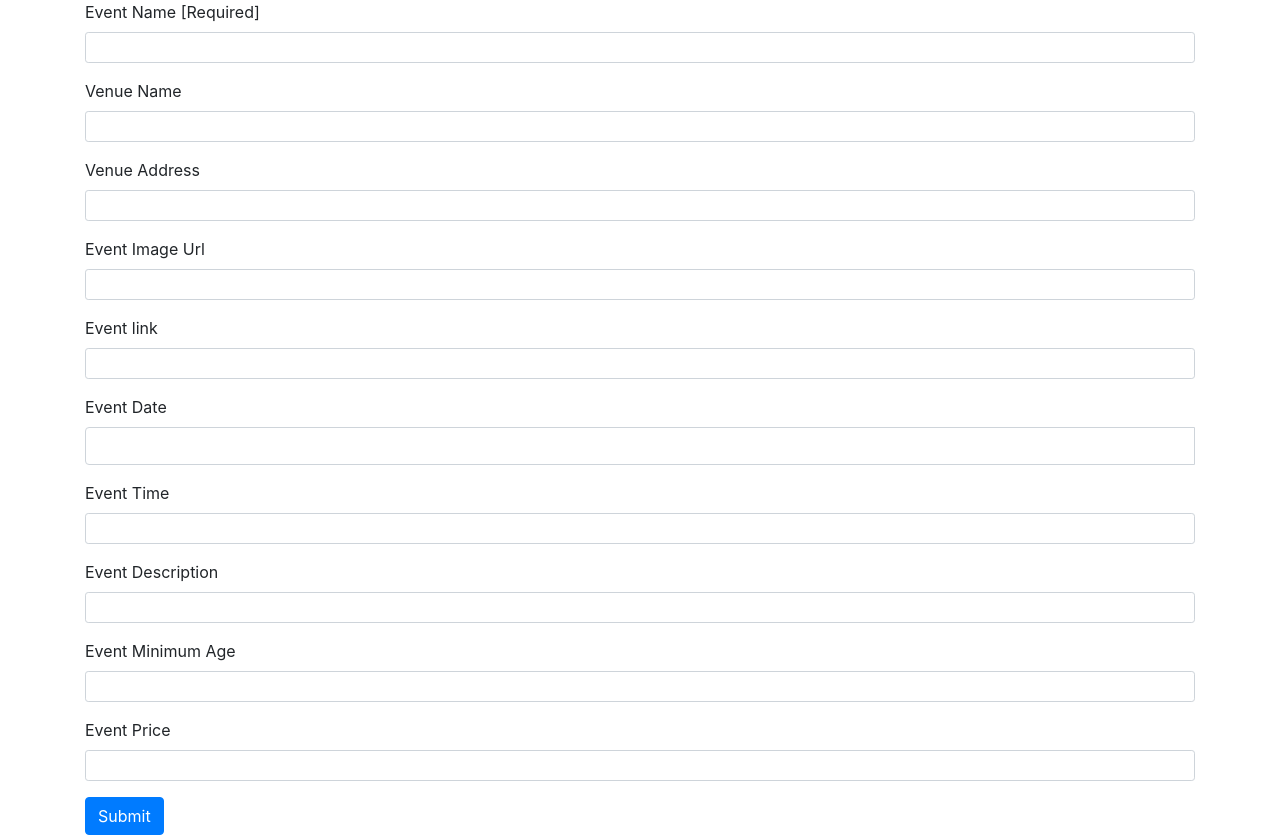
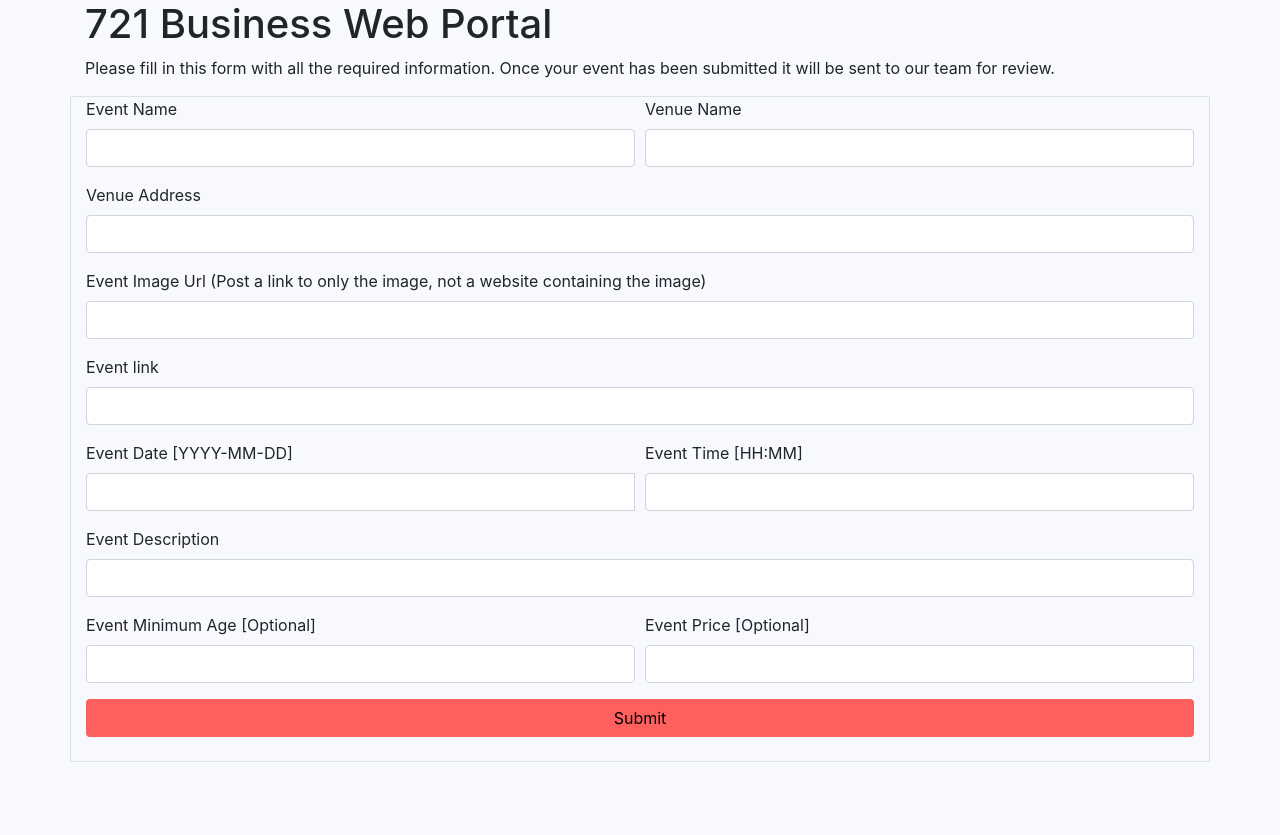
Before and after one commit to 721-organisation/721-business-webportal, a plain HTML site: page index.html in a window 1280 px wide. After the commit the page ends 800 px from the top, so only its background shows below. Drawn offline with nearby package versions, Linux system fonts and the light colour scheme; no server answers; some icons are missing.

Commit message:
Added validation and style to the website

```diff
--- a/index.html
+++ b/index.html
@@ -21,33 +21,51 @@
     <script src="https://cdnjs.cloudflare.com/ajax/libs/bootstrap-datepicker/1.9.0/js/bootstrap-datepicker.js"></script>
     <script src="https://cdnjs.cloudflare.com/ajax/libs/bootstrap-datepicker/1.9.0/js/bootstrap-datepicker.js"></script>
     <script src="https://cdnjs.cloudflare.com/ajax/libs/bootstrap-datepicker/1.9.0/locales/bootstrap-datepicker.en-GB.min.js"></script>
+    <meta name="viewport" content="width=device-width, initial-scale=1">
+
+    <style type="text/css">
+        body {
+            background: #f8f8ff;
+        }
+    </style>
 </head>
 <body>
 <form>
     <div class="container">
-        <div class="form-group">
-            <label for="eventNameInput">Event Name [Required]</label>
-            <input class="form-control form-control-sm" id="eventNameInput">
+        <h1>721 Business Web Portal</h1>
+        <p>Please fill in this form with all the required information. Once your event has been submitted it will be
+            sent to our team for review.</p>
     </div>
-        <div class="form-group">
+
+    <div class="container border">
+        <div class="form-row">
+            <div class="form-group col-md-6">
+                <label for="eventNameInput">Event Name</label>
+                <input class="form-control form-control" id="eventNameInput">
+            </div>
+            <div class="form-group col-md-6">
                 <label for="venueNameInput">Venue Name</label>
-            <input class="form-control form-control-sm" id="venueNameInput">
+                <input class="form-control form-control" id="venueNameInput">
+            </div>
         </div>
         <div class="form-group">
             <label for="venueAddressInput">Venue Address</label>
-            <input class="form-control form-control-sm" id="venueAddressInput">
+            <input class="form-control form-control" id="venueAddressInput">
         </div>
         <div class="form-group">
-            <label for="eventImageUrlInput">Event Image Url</label>
-            <input class="form-control form-control-sm" id="eventImageUrlInput">
+            <label for="eventImageUrlInput">Event Image Url (Post a link to only the image, not a website containing the
+                image)</label>
+            <input class="form-control form-control" id="eventImageUrlInput">
         </div>
         <div class="form-group">
             <label for="eventLinkInput">Event link</label>
-            <input class="form-control form-control-sm" id="eventLinkInput">
+            <input class="form-control form-control" id="eventLinkInput">
         </div>
-        <div class="form-group">
-            <label for="eventDateInput">Event Date</label>
-            <div class="input-group date " data-date-format="yyyy-mm-dd"data-provide="datepicker">
+        <div class="form-row">
+
+            <div class="form-group col-md-6">
+                <label for="eventDateInput">Event Date [YYYY-MM-DD]</label>
+                <div class="input-group date " data-date-format="yyyy-mm-dd" data-provide="datepicker">
                     <input type="text" class="form-control" id="eventDateInput">
                     <div class="input-group-addon">
                         <span class="glyphicon glyphicon-th"></span>
@@ -55,23 +73,30 @@
                 </div>
 
             </div>
-        <div class="form-group">
-            <label for="eventTimeInput">Event Time</label>
-            <input class="form-control form-control-sm" id="eventTimeInput">
+            <div class="form-group col-md-6">
+                <label for="eventTimeInput">Event Time [HH:MM]</label>
+                <input class="form-control form-control" id="eventTimeInput">
+            </div>
         </div>
         <div class="form-group">
             <label for="eventDescriptionInput">Event Description</label>
-            <input class="form-control form-control-sm" id="eventDescriptionInput">
+            <input class="form-control form-control" id="eventDescriptionInput">
         </div>
-        <div class="form-group">
-            <label for="minAgeInput">Event Minimum Age</label>
-            <input class="form-control form-control-sm" id="minAgeInput">
+        <div class="form-row">
+
+            <div class="form-group col-md-6">
+                <label for="minAgeInput">Event Minimum Age [Optional]</label>
+                <input class="form-control form-control" id="minAgeInput">
             </div>
-        <div class="form-group">
-            <label for="eventPriceInput">Event Price</label>
-            <input class="form-control form-control-sm" id="eventPriceInput">
+            <div class="form-group col-md-6">
+                <label for="eventPriceInput">Event Price [Optional]</label>
+                <input class="form-control form-control" id="eventPriceInput">
             </div>
-        <button type="submit" class="btn btn-primary">Submit</button>
+        </div>
+
+        <button type="submit" style="background-color: #FE6060" class="btn col-md-12">Submit</button>
+        <br>
+        <br>
     </div>
 </form>
 </div>
@@ -85,20 +110,32 @@
         var socket = io();
         $('form').submit(function (e) {
             e.preventDefault(); // prevents page reloading
+            var name = $("#eventNameInput").val();
+            var venueName = $("#venueNameInput").val();
+            var image = $("#eventImageUrlInput").val();
+            var link = $("#eventLinkInput").val();
+            var date = $("#eventDateInput").val();
+            var time = $("#eventTimeInput").val();
+            var minAge = $("#minAgeInput").val();
+            var description = $("#eventDescriptionInput").val();
+            var price = $("#eventPriceInput").val();
+            if (name === "" || venueName === "" || image === "" || link === "" || date === "" || time === "" || description === "") {
+                alert("Please input all the required information");
+            } else {
                 var eventStruct = {
-                name: $("#eventNameInput").val(),
-                venueName: $("#venueNameInput").val(),
+                    name: name,
+                    venueName: venueName,
                     venueLat: "",
                     venueLong: "",
                     eventSourceId: "",
                     eventSourceTag: "",
-                image: $("#eventImageUrlInput").val(),
-                link: $("#eventLinkInput").val(),
-                date: $("#eventDateInput").val(),
-                time: $("#eventTimeInput").val(),
-                minAge: $("#minAgeInput").val(),
-                description: $("#eventDescriptionInput").val(),
-                price: $("#eventPriceInput").val()
+                    image: image,
+                    link: link,
+                    date: date,
+                    time: time,
+                    minAge: minAge,
+                    description: description,
+                    price: price
                 };
                 var data = {
                     event: eventStruct,
@@ -109,6 +146,7 @@
                 socket.emit('newEventSubmitted', data);
                 alert("Are you sure you want to submit this event");
                 location.reload();
+            }
         });
     });
 </script>
```
Lines whose indentation alone changed are shown as unchanged.
